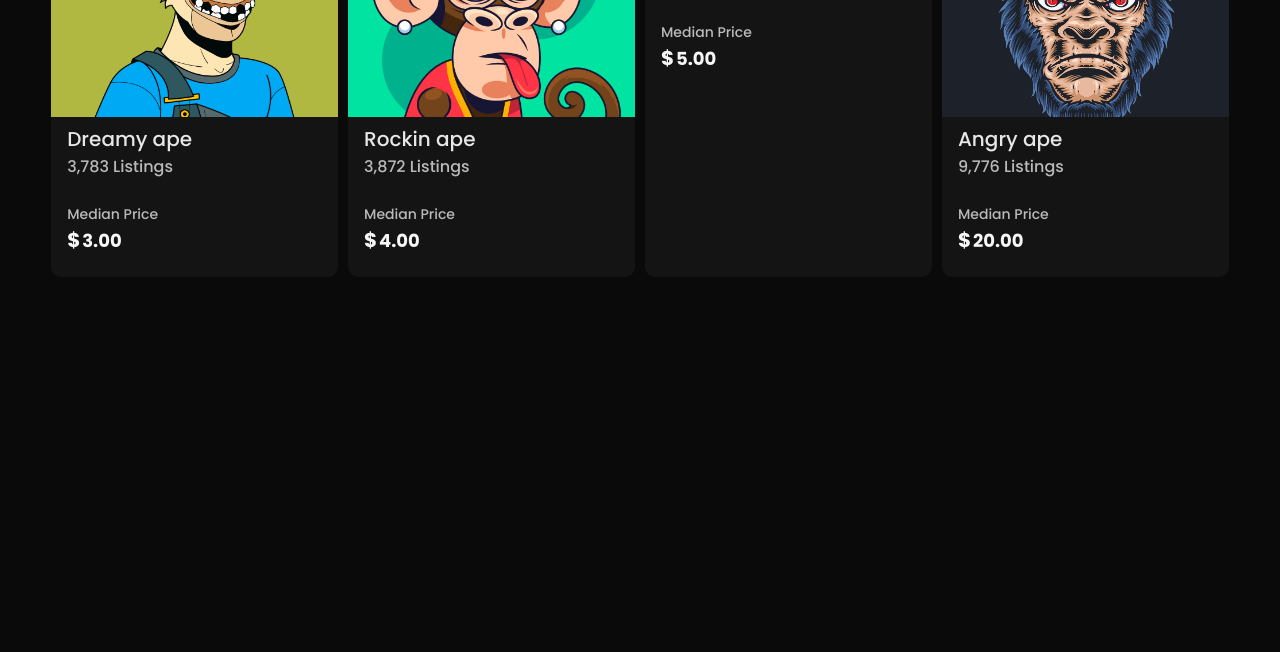
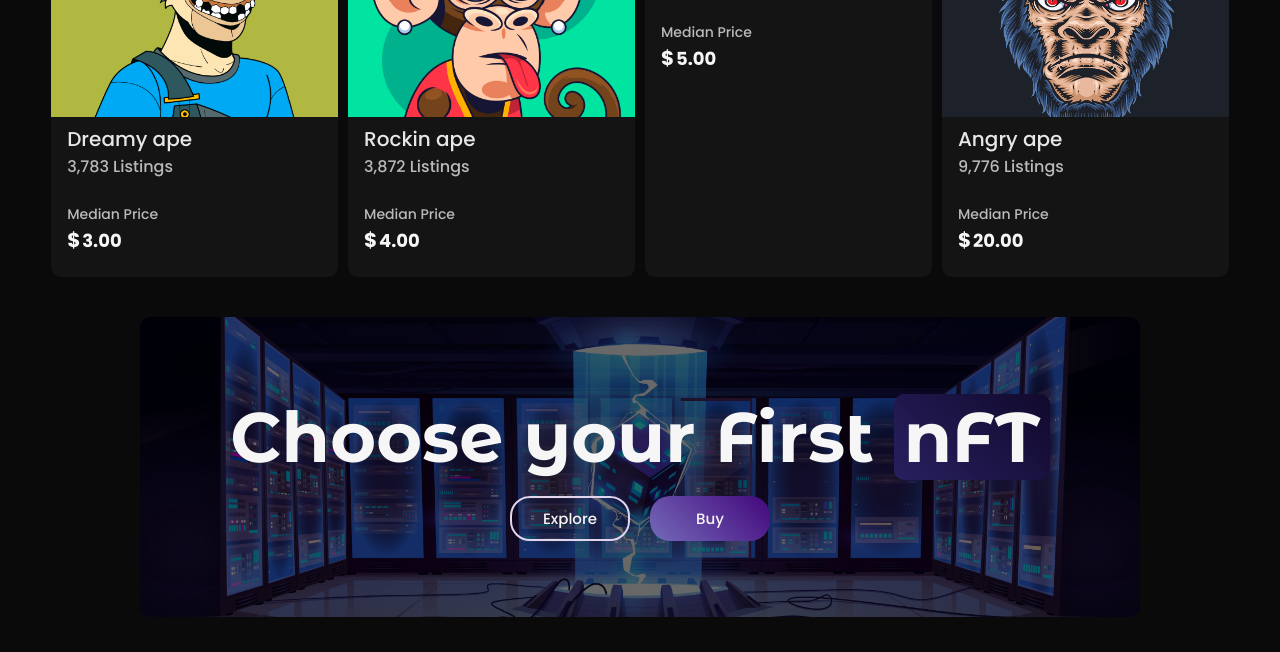
Before and after one commit to Techguy04/Nft-marketplace, a plain HTML site: page index.html in a window 1280 px wide. Shown: the part 1281-1933 px from the top of the page. Before the commit the page ends 1598 px from the top, so only its background shows below. Drawn offline with nearby package versions, Linux system fonts and the light colour scheme; a web font is replaced by a local one.

Commit message:
added explore section

```diff
--- a/index.html
+++ b/index.html
@@ -141,7 +141,15 @@
 		</section>
 
     <section>
-
+			<div class="exploreitems">
+					<div class="explore">
+						<h1>Choose your First <span>nFT</span></h1>
+						<div class="explorebtns">
+							<button>Explore</button>
+							<button>Buy</button>
+						</div>
+					</div>
+			</div>
     </section>
 	</body>
 </html>
--- a/stylesheets/style.css
+++ b/stylesheets/style.css
@@ -1,6 +1,7 @@
 /** @format */
 
 @import url("https://fonts.googleapis.com/css2?family=Poppins:wght@300;500;600;700;800&display=swap");
+@import url("https://fonts.googleapis.com/css2?family=Bakbak+One&family=Montserrat+Alternates:wght@700&display=swap");
 /* RGB(20, 20, 20)   RGB(10, 10, 10) rgb(186, 186, 186)*/
 * {
 	margin: 0;
@@ -97,27 +98,32 @@ body {
 	height: 500px;
 	padding: 0px 4%;
 }
+
 .headerlft {
 	display: flex;
 	flex-direction: column;
 	width: 55%;
 	/* background-color: aqua; */
 }
+
 .headerlft h1 {
 	font-size: 5rem;
 	width: 100%;
 }
+
 .headerlft h1 span {
 	/* color: rgb(67, 7, 124); */
 	background: linear-gradient(to top, rgb(70, 4, 132), RGB(20, 20, 42));
 	-webkit-text-fill-color: transparent;
 	-webkit-background-clip: text;
 }
+
 .headerlft p {
 	margin: 10px 0px;
 	width: 80%;
 	color: rgb(104, 104, 104);
 }
+
 .headerlft button {
 	width: 30%;
 	height: 45px;
@@ -131,12 +137,14 @@ body {
 	/* background-color: rgb(54, 4, 101); */
 	color: whitesmoke;
 }
+
 .headerrght {
 	width: 45%;
 	height: inherit;
 	/* background-color: aquamarine; */
 	border-radius: 20px;
 }
+
 .headerrght img {
 	width: 100%;
 	height: inherit;
@@ -149,8 +157,8 @@ body {
 	padding: 0px 4%;
 	margin-top: 30px;
 	font-size: 30px;
-  font-weight: 400;
-  color: rgb(220, 220, 220);
+	font-weight: 400;
+	color: rgb(220, 220, 220);
 }
 .carditems {
 	padding: 0px 4%;
@@ -163,6 +171,7 @@ body {
 	align-items: start;
 	/* background-color: azure; */
 }
+
 .card {
 	background-color: rgb(20, 20, 20);
 	width: 100%;
@@ -175,9 +184,9 @@ body {
 
 .card:hover {
 	/* transform: scale(1); */
-  scale: 1;
+	scale: 1;
 	border: 3px solid rgb(67, 7, 124);
-	transition: border 500ms ease;
+	transition: border 100ms linear;
 }
 
 .card img {
@@ -219,9 +228,83 @@ body {
 	font-size: 18px;
 	font-weight: bold;
 }
+
 .price p span {
 	width: 10px;
 	font-size: 20px;
+}
+
+/* Explore styles */
+.exploreitems {
+	/* background-color: rgb(20, 20, 20); */
+	padding: 0px 4%;
+	display: flex;
+	flex-direction: column;
+	align-items: center;
+	width: 100%;
+	height: 300px;
+	margin: 35px 0px;
+}
+
+.explore {
+	background-image: url(/images/nft.jpg);
+	background-color: rgba(0, 0, 0, 0.593);
+	background-blend-mode: darken;
+	background-size: cover;
+	background-position: center;
+	border-radius: 10px;
+	width: 85%;
+	display: flex;
+	flex-direction: column;
+	align-items: center;
+	justify-content: center;
+	height: inherit;
+	gap: 1em;
+}
+
+.explorebtns {
+	/* background-color: aqua; */
+	width: 80%;
+	height: 45px;
+	display: flex;
+	align-items: center;
+	justify-content: center;
+	gap: 20px;
+}
+
+.explore h1 {
+	font-size: 70px;
+	font-family: "Montserrat Alternates", sans-serif;
+
+	width: 100%;
+	text-align: center;
+}
+
+.explore h1 span {
+	background: linear-gradient(45deg, rgb(40, 32, 95), rgb(17, 9, 44));
+	height: fit-content;
+	padding: 0px 10px;
+	border-radius: 10px;
+}
+
+.explorebtns button {
+	height: inherit;
+	width: 15%;
+	border-radius: 20px;
+	font-size: 15px;
+	font-family: "Poppins", sans-serif;
+	border: none;
+	cursor: pointer;
+	color: whitesmoke;
+}
+
+.explorebtns button:nth-child(1) {
+	background: transparent;
+	border: 2px solid rgb(225, 213, 237);
+}
+
+.explorebtns button:nth-child(2) {
+	background: linear-gradient(45deg, rgb(116, 106, 185), rgb(67, 7, 124));
 }
 /* Material icon */
 .material-symbols-outlined {
```
Also changed, not shown: images/nft.jpg (added).
